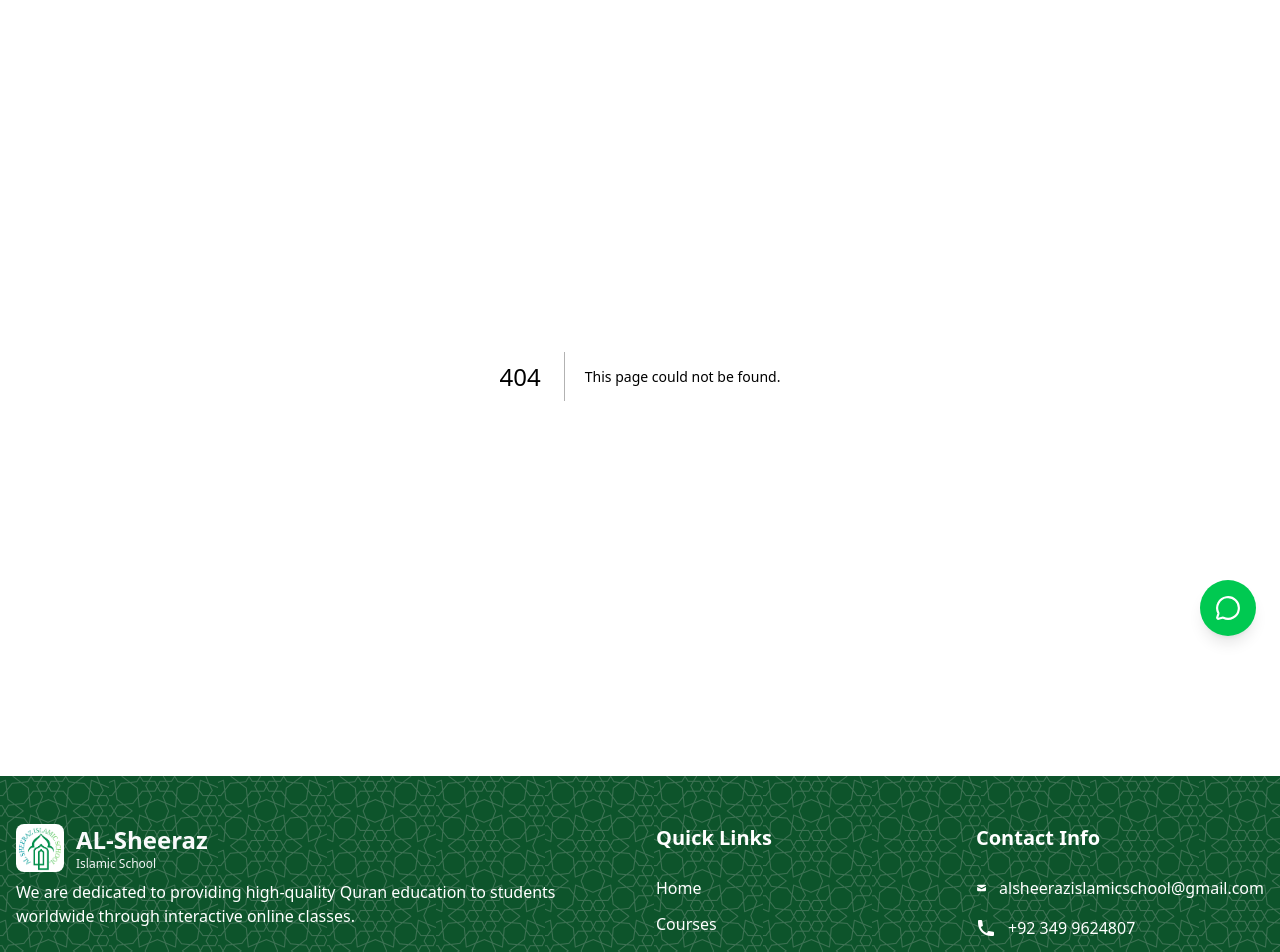
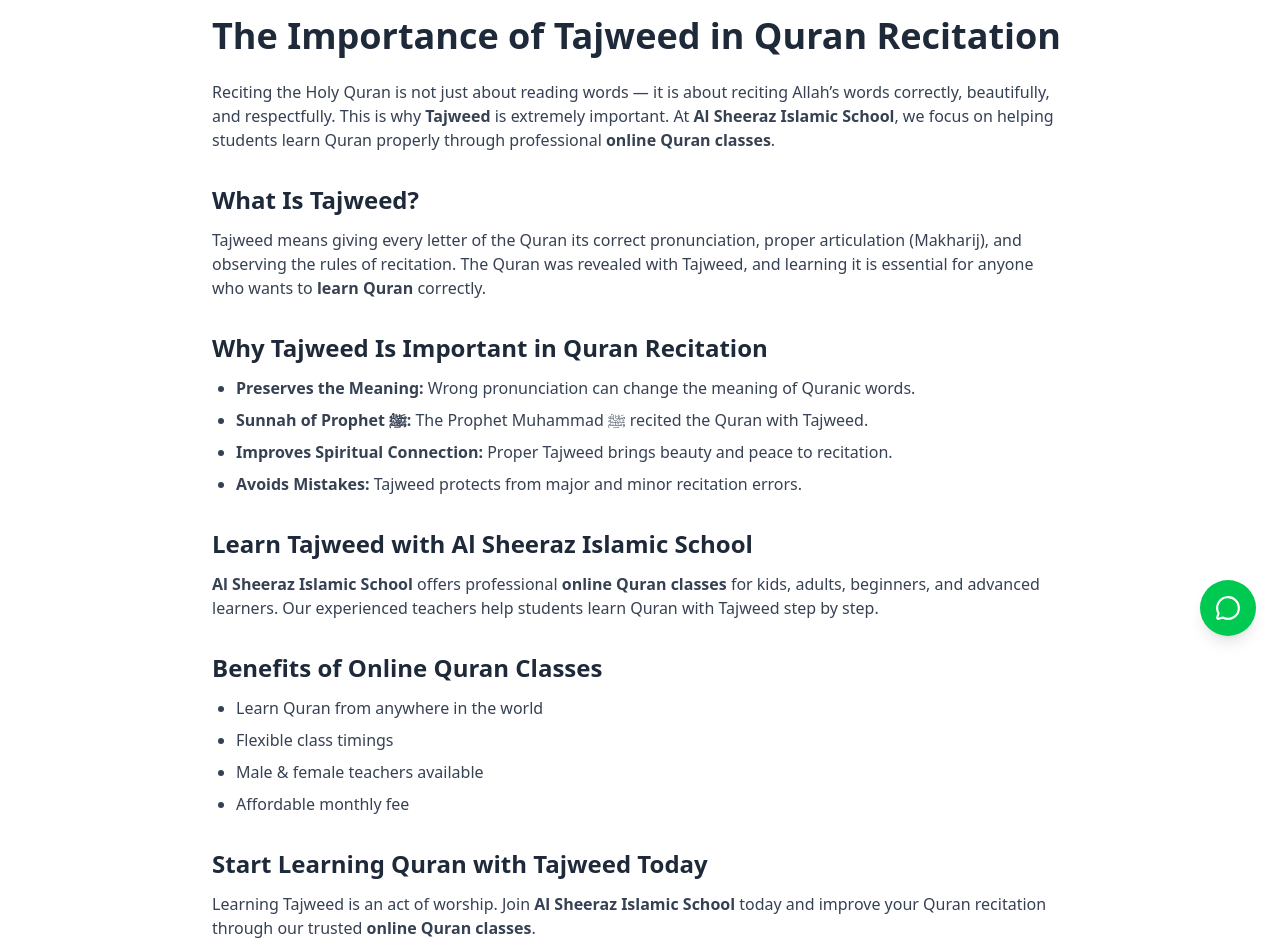
Before and after one commit to Ansarkhan012/AlSheerazAcademy, a Next.js app: page /blog/tajweed in a window 1280 px wide. Before the commit this address had no page. Shown: the part 140-1092 px from the top of the page. Built offline with nearby package versions, Linux system fonts and the light colour scheme.

Commit message:
Tajweed Blog

```diff
--- a/app/blog/page.tsx
+++ b/app/blog/page.tsx
@@ -21,6 +21,7 @@
 const blogPosts = [
   {
     id: 1,
+    name: "tajweed",
     title: "The Importance of Tajweed in Quran Recitation",
     excerpt:
       "Learn why proper Tajweed is essential for beautiful and correct Quran recitation, and how it preserves the meaning of Allah's words.",
@@ -246,7 +247,7 @@
                     ))}
                   </div>
                   <Link
-                    href={`/blog/${post.id}`}
+                    href={`/blog/${post.name}`}
                     className="text-green-700 hover:text-green-800 font-semibold flex items-center"
                   >
                     Read More <ChevronRight className="w-4 h-4 ml-1" />
--- /dev/null
+++ b/app/blog/tajweed/page.tsx
@@ -0,0 +1,100 @@
+import CTA from "@/components/CTA";
+import React from "react";
+
+export default function Page() {
+  // Sirf "tajweed" blog ke liye
+//   if (params.name !== "tajweed") {
+//     return <div className="p-10 text-center">Blog not found</div>;
+//   }
+// { params }: { params: { name: string } }
+
+  return (
+    <>
+    <section className="max-w-4xl mx-auto px-5 py-10">
+      <h1 className="text-3xl md:text-4xl font-bold mb-6">
+        The Importance of Tajweed in Quran Recitation
+      </h1>
+
+      <p className="mb-4 text-gray-700">
+        Reciting the Holy Quran is not just about reading words — it is about
+        reciting Allah’s words correctly, beautifully, and respectfully. This is
+        why <strong>Tajweed</strong> is extremely important. At{" "}
+        <strong>Al Sheeraz Islamic School</strong>, we focus on helping students
+        learn Quran properly through professional{" "}
+        <strong>online Quran classes</strong>.
+      </p>
+
+      <h2 className="text-2xl font-semibold mt-8 mb-3">
+        What Is Tajweed?
+      </h2>
+      <p className="mb-4 text-gray-700">
+        Tajweed means giving every letter of the Quran its correct pronunciation,
+        proper articulation (Makharij), and observing the rules of recitation.
+        The Quran was revealed with Tajweed, and learning it is essential for
+        anyone who wants to <strong>learn Quran</strong> correctly.
+      </p>
+
+      <h2 className="text-2xl font-semibold mt-8 mb-3">
+        Why Tajweed Is Important in Quran Recitation
+      </h2>
+
+      <ul className="list-disc pl-6 space-y-2 text-gray-700">
+        <li>
+          <strong>Preserves the Meaning:</strong> Wrong pronunciation can change
+          the meaning of Quranic words.
+        </li>
+        <li>
+          <strong>Sunnah of Prophet ﷺ:</strong> The Prophet Muhammad ﷺ recited
+          the Quran with Tajweed.
+        </li>
+        <li>
+          <strong>Improves Spiritual Connection:</strong> Proper Tajweed brings
+          beauty and peace to recitation.
+        </li>
+        <li>
+          <strong>Avoids Mistakes:</strong> Tajweed protects from major and minor
+          recitation errors.
+        </li>
+      </ul>
+
+      <h2 className="text-2xl font-semibold mt-8 mb-3">
+        Learn Tajweed with Al Sheeraz Islamic School
+      </h2>
+      <p className="mb-4 text-gray-700">
+        <strong>Al Sheeraz Islamic School</strong> offers professional{" "}
+        <strong>online Quran classes</strong> for kids, adults, beginners, and
+        advanced learners. Our experienced teachers help students learn Quran
+        with Tajweed step by step.
+      </p>
+
+      <h2 className="text-2xl font-semibold mt-8 mb-3">
+        Benefits of Online Quran Classes
+      </h2>
+      <ul className="list-disc pl-6 space-y-2 text-gray-700">
+        <li>Learn Quran from anywhere in the world</li>
+        <li>Flexible class timings</li>
+        <li>Male & female teachers available</li>
+        <li>Affordable monthly fee</li>
+      </ul>
+
+      <h2 className="text-2xl font-semibold mt-8 mb-3">
+        Start Learning Quran with Tajweed Today
+      </h2>
+      <p className="mb-4 text-gray-700">
+        Learning Tajweed is an act of worship. Join{" "}
+        <strong>Al Sheeraz Islamic School</strong> today and improve your Quran
+        recitation through our trusted{" "}
+        <strong>online Quran classes</strong>.
+      </p>
+
+      <blockquote className="border-l-4 border-green-600 pl-4 italic text-gray-600 mt-6">
+        “The best of you are those who learn the Quran and teach it.”
+        <br />— Sahih Bukhari
+      </blockquote>
+    </section>
+    <section>
+        <CTA />
+    </section>
+    </>
+  );
+}
--- a/app/contact/page.tsx
+++ b/app/contact/page.tsx
@@ -154,6 +154,7 @@
               name="website"
               value={form.website}
               onChange={handleChange}
+              className='hidden'
 
             />
 
--- a/components/layout/navbar.tsx
+++ b/components/layout/navbar.tsx
@@ -54,6 +54,7 @@
         <div className="container mx-auto px-4 py-3">
           <div className="flex justify-between items-center">
             {/* Logo */}
+            <Link href={"/"}>
             <div className="flex items-center space-x-3">
               <div className="">
                 <img src="/images/logo.png" className='w-12' alt="" />
@@ -65,6 +66,7 @@
                 <p className="text-xs text-gray-600 font-medium">Islamic School</p>
               </div>
             </div>
+            </Link>
 
             {/* Desktop Navigation */}
             <nav className="hidden lg:flex items-center space-x-1">
```
